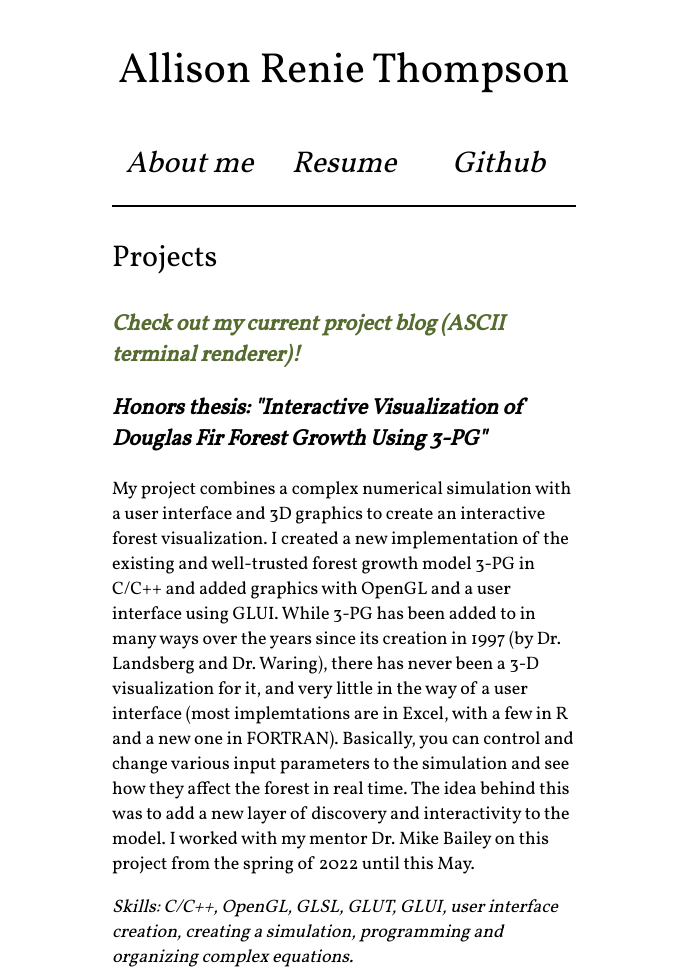
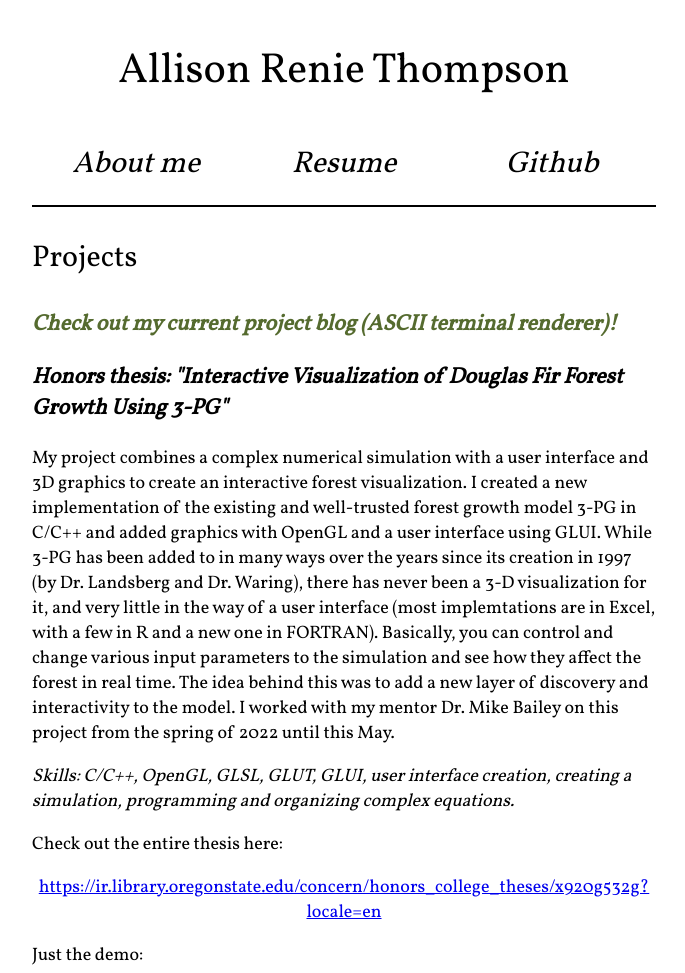
Before and after one commit to allisonrenie/allisonrenie.github.io, a plain HTML site: page index.html in a window 1280 px wide. Shown: the top 973 px of the page, without its empty margins (296-981 px from the left). Drawn offline with Linux system fonts and the light colour scheme.

Commit message:
minor change to formatting

```diff
--- a/style.css
+++ b/style.css
@@ -7,8 +7,8 @@ html
 body
 {
     text-align: center;
-    padding-left: 400px;
-    padding-right: 400px;
+    padding-left: 25%;
+    padding-right: 25%;
 }
 
 .link
```
